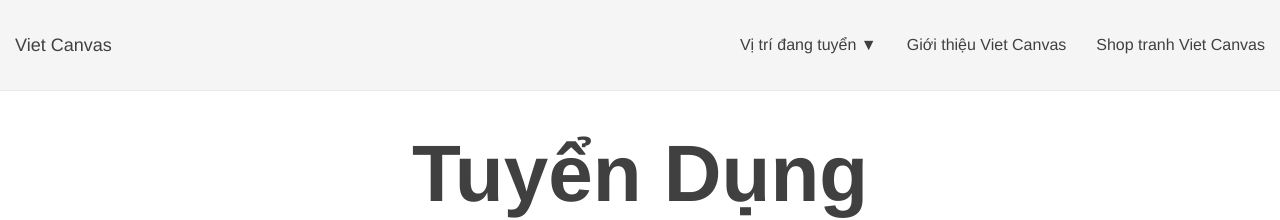
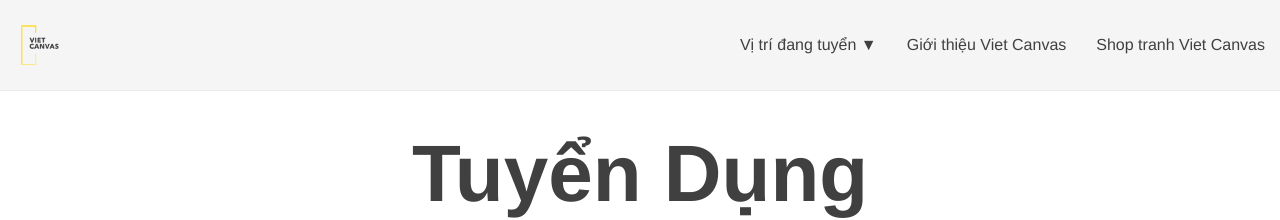
Before and after one commit to Tungtono/vc-jobs, a Jekyll site: the page built from index.html, in a window 1280 px wide. Shown: the top 220 px of the page. Built offline with Jekyll 4.4.1, drawn with Linux system fonts in a browser that asks for light colours; nearby versions of some CDN libraries; some web fonts are replaced; the list of posts is cut into pages by our own code.

Commit message:
no message

```diff
--- a/_config.yml
+++ b/_config.yml
@@ -36,7 +36,7 @@ navbar-links:
 
 # If you want to have an image logo in the top-left corner instead of the title text,
 # then specify the following parameter
-# title-img: /path/to/image
+title-img: /img/avatar-icon.png
 
 # --- Background colour/image options --- #
 
```
